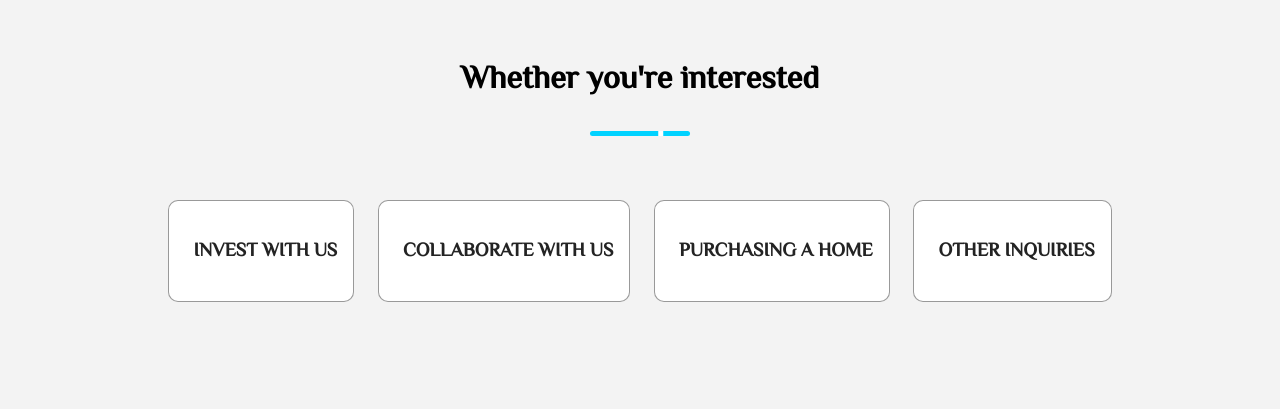
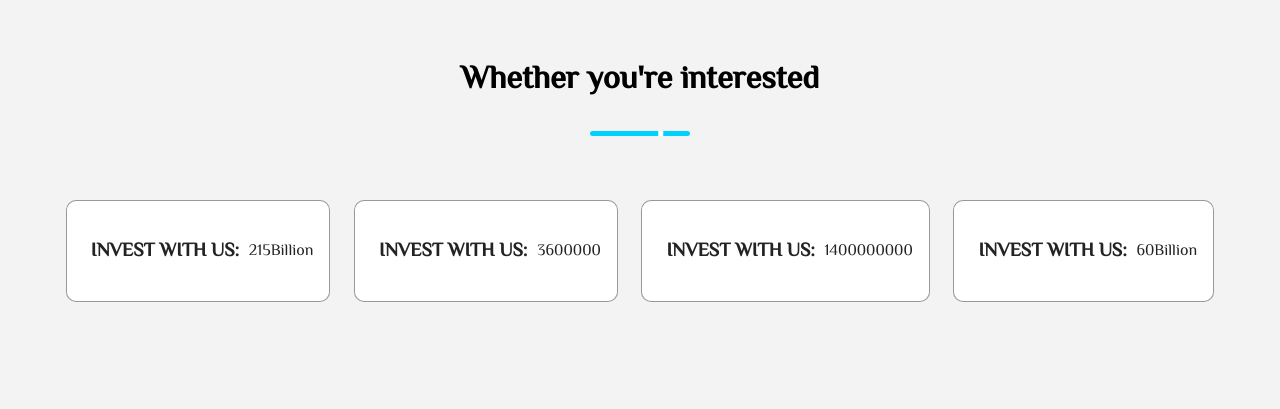
Before and after one commit to ShahViraj11/EcoIntelliSense, a Flask app: page / in a window 1280 px wide. Shown: the part 1091-1500 px from the top of the page. Run offline with Flask 3, Linux system fonts and the light colour scheme; some libraries are stand-ins or nearby versions; some web fonts are replaced.

Commit message:
Update index (1).html
with numbers and nav bar (hopefully) updated

```diff
--- a/templates/index (1).html
+++ b/templates/index (1).html
@@ -3,7 +3,9 @@
 <head>
   <meta charset="UTF-8">
   <title>EcoIntelli - A hope for future</title>
-  <link rel="stylesheet" href="{{ url_for('static', filename='style.css') }}">
+  <link rel="stylesheet" href="./style.css">
+
+
 
 <!-- partial:index.partial.html -->
 <!--FONT AWESOME-->
@@ -14,6 +16,9 @@
 
 <!--PLUGIN-->
 <script src="https://ajax.googleapis.com/ajax/libs/jquery/3.6.1/jquery.min.js"></script>
+
+        <script src="https://cdnjs.cloudflare.com/ajax/libs/jquery/2.1.3/jquery.min.js"></script>
+    <script src="https://cdnjs.cloudflare.com/ajax/libs/jqueryui/1.11.2/jquery-ui.min.js"></script>
 
 <!--GOOGLE FONTS-->
 <link rel="preconnect" href="https://fonts.googleapis.com" />
@@ -31,17 +36,13 @@
 
 <!--NAV-->
 <nav class="flex">
-  <img src="{{ url_for('static', filename='images/logo.png') }}" class="logo">
+    <img src="/images/logo.png" class="logo">
         <h1 class="medium logo">EcolntelliSense</h1>
     <ul class="nav_links flex">
         <li><a href="#" class="active"><b>About Us</b><iconify-icon icon="material-symbols:home-outline"></iconify-icon></a></li>
-        {% if session %}
-        <li><a href="/logout"><b>Log Out</b><iconify-icon icon="tdesign:call-1"></iconify-icon></a></li>
-        {% else %}
         <li><a href="#"><b>Sign Up</b><iconify-icon icon="tdesign:call-1"></iconify-icon></a></li>
-        <li><a href="/login"><b>Login</b><iconify-icon icon="mdi:about-circle-outline"></iconify-icon></a></li>
+        <li><a href="#"><b>Login</b><iconify-icon icon="mdi:about-circle-outline"></iconify-icon></a></li>
         <li>
-        {% endif %}
         </li>
     </ul>
 </nav>
@@ -49,16 +50,21 @@
 <!--HEADER-->
 <header>
 
+
+
+
+
     <figure class="carousel">
 
-    <img src="{{ url_for('static', filename='images/slideshow/slide1.jpg') }}" alt="" class="blizer" />
+        <img src="/images/slideshow/slide1.jpg" alt="" class="blizer" />
 
   <div class="centered">EcoIntelliSense</div>
         <div class="para">AI-Driven Environmental Impact Analyzer</div>
 
 
-        <p> AI-Driven Environmental Impact Analyzer </p>
+        <p> < AI-Driven Environmental Impact Analyzer </p>
     </figure>
+
 
 </header>
 
@@ -81,22 +87,32 @@
         <section class="cards flex padding_1x">
             <article class="fixed_flex card padding_1x">
                 <iconify-icon icon="la:donate"></iconify-icon>
-                <h3 class="small">INVEST WITH US</h3>
+                <h3 class="small">INVEST WITH US:&#160&#160</h3>
+                <span class="count">215</span> Billion
             </article>
             <article class="fixed_flex card padding_1x">
                 <iconify-icon icon="carbon:collaborate"></iconify-icon>
-                <h3 class="small">COLLABORATE WITH US</h3>
+                <h3 class="small">INVEST WITH US:&#160&#160</h3>
+                <span class="count">3600000</span>
             </article>
             <article class="fixed_flex card padding_1x">
                 <iconify-icon icon="bi:house"></iconify-icon>
-                <h3 class="small">PURCHASING A HOME</h3>
+                <h3 class="small">INVEST WITH US:&#160&#160</h3>
+                <span class="count">1400000000</span>
             </article>
             <article class="fixed_flex card padding_1x">
                 <iconify-icon icon="mdi:frequently-asked-questions"></iconify-icon>
-                <h3 class="small">OTHER INQUIRIES</h3>
+                <h3 class="small">INVEST WITH US:&#160&#160</h3>
+                <span class="count">60</span> Billion
             </article>
         </section>
     </div>
+
+
+
+
+
+
 
     <section id="features">
     <!-- Feature Box 1: Sustainable Construction Practices -->
@@ -111,7 +127,7 @@
             </div>
         </div>
         <div class="features-img">
-            <img src="{{ url_for('static', filename='images/first.jpg') }}" alt="Sustainable Construction">
+            <img src="/images/first.jpg" alt="Sustainable Construction">
         </div>
     </div>
 
@@ -127,7 +143,7 @@
             </div>
         </div>
         <div class="features-img">
-            <img src="{{ url_for('static', filename='images/second.jpg') }}" alt="Cost-Effective Solutions">
+            <img src="/images/second.jpg" alt="Cost-Effective Solutions">
         </div>
     </div>
 
@@ -143,7 +159,7 @@
             </div>
         </div>
         <div class="features-img">
-            <img src="{{ url_for('static', filename='images/third.jpg') }}" alt="Innovative Environmental Analysis">
+            <img src="/images/third.jpg" alt="Innovative Environmental Analysis">
         </div>
     </div>
 </section>
@@ -260,14 +276,12 @@
     </ul>
     <hr></hr>
     <aside class="sub_footer flex">
-        <p>Made by Viraj, Amrit, Sid, and Lance @ Boilermake XI 2024</p>
+        <p>Made by Viraj, Amrit, Sid, and Lance
+@ Boilermake XI 2024</p>
     </aside>
 </footer>
 <!-- partial -->
   <script  src="./script.js"></script>
 
-
-
-
 </body>
 </html>
```
Lines whose indentation alone changed are shown as unchanged.
